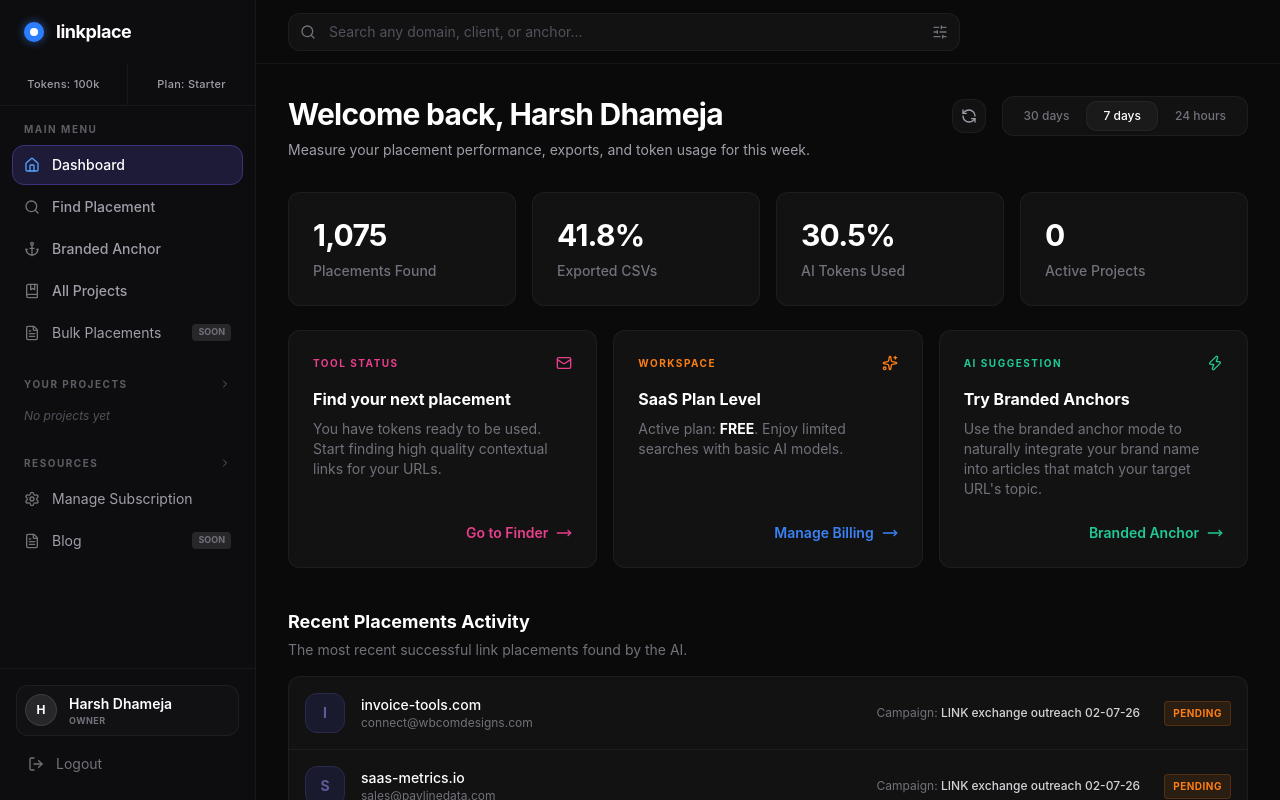
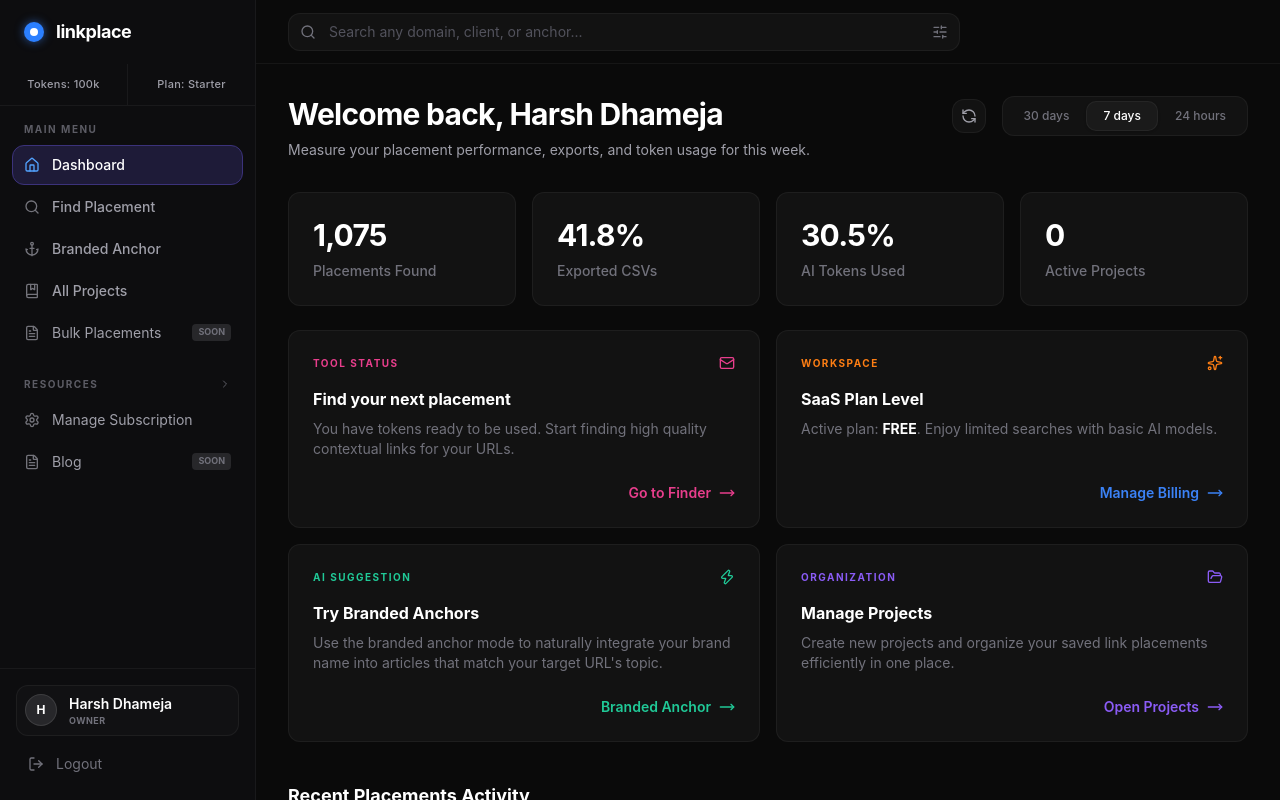
Before and after one commit to rachibusiness1001/link-place-, a Next.js app in the folder dashboard-ui/: page /dashboard in a window 1280 px wide. Built offline with nearby package versions, Linux system fonts and the light colour scheme.

Commit message:
feat: move projects to dashboard card instead of sidebar

```diff
--- a/dashboard-ui/src/app/(dashboard)/dashboard/page.tsx
+++ b/dashboard-ui/src/app/(dashboard)/dashboard/page.tsx
@@ -3,7 +3,7 @@
 import React, { useState } from 'react';
 import { motion } from 'framer-motion';
 import { useAppStore } from '@/store/useAppStore';
-import { RefreshCcw, Mail, Zap, Sparkles, MoveRight, ArrowUpRight } from 'lucide-react';
+import { RefreshCcw, Mail, Zap, Sparkles, MoveRight, ArrowUpRight, FolderOpen } from 'lucide-react';
 import Link from 'next/link';
 
 export default function Dashboard() {
@@ -58,7 +58,7 @@ export default function Dashboard() {
       </div>
 
       {/* Secondary Action Cards */}
-      <div className="grid grid-cols-3 gap-4 mb-10">
+      <div className="grid grid-cols-2 gap-4 mb-10">
 
         <div className="bg-[#121212] border border-white/5 rounded-xl p-6 flex flex-col hover:border-white/10 transition-colors">
           <div className="flex items-center justify-between mb-4">
@@ -99,6 +99,20 @@ export default function Dashboard() {
           </p>
           <Link href="/branded-anchor" className="text-[#20c997] text-sm font-semibold flex items-center gap-2 hover:gap-3 transition-all self-end">
             Branded Anchor <MoveRight className="w-4 h-4" />
+          </Link>
+        </div>
+
+        <div className="bg-[#121212] border border-white/5 rounded-xl p-6 flex flex-col hover:border-white/10 transition-colors">
+          <div className="flex items-center justify-between mb-4">
+            <span className="text-[10px] font-bold tracking-[0.15em] text-[#8b5cf6] uppercase">Organization</span>
+            <FolderOpen className="w-4 h-4 text-[#8b5cf6]" />
+          </div>
+          <h3 className="text-white font-bold mb-2">Manage Projects</h3>
+          <p className="text-zinc-500 text-sm mb-6 flex-1">
+            Create new projects and organize your saved link placements efficiently in one place.
+          </p>
+          <Link href="/manage-placements" className="text-[#8b5cf6] text-sm font-semibold flex items-center gap-2 hover:gap-3 transition-all self-end">
+            Open Projects <MoveRight className="w-4 h-4" />
           </Link>
         </div>
 
--- a/dashboard-ui/src/components/Sidebar.tsx
+++ b/dashboard-ui/src/components/Sidebar.tsx
@@ -108,38 +108,7 @@ export default function Sidebar() {
           </nav>
         </div>
 
-        {/* Projects Menu */}
-        <div className="mb-6">
-          <div className="text-[10px] font-bold text-zinc-500/80 uppercase tracking-[0.15em] mb-2 px-6 flex items-center justify-between">
-            Your Projects <ChevronRight className="w-3 h-3" />
-          </div>
-          <nav className="space-y-0.5 px-3">
-            {projects.length === 0 ? (
-              <div className="px-3 py-2 text-xs text-zinc-600 italic">No projects yet</div>
-            ) : (
-              projects.map((project) => {
-                const isActive = pathname === `/project/${project.id}`;
-                return (
-                  <Link key={project.id} href={`/project/${project.id}`} className="block relative">
-                    {isActive && (
-                      <motion.div
-                        layoutId="sidebar-project-active"
-                        className="absolute inset-0 bg-[#1e1b38] rounded-lg border border-[#3b327b]"
-                        initial={{ opacity: 0 }}
-                        animate={{ opacity: 1 }}
-                        transition={{ type: "spring", stiffness: 400, damping: 35 }}
-                      />
-                    )}
-                    <div className={`relative flex items-center gap-3 px-3 py-2.5 rounded-lg transition-colors text-sm ${isActive ? 'text-white' : 'hover:bg-white/5 hover:text-white'}`}>
-                      <LinkIcon className={`w-4 h-4 ${isActive ? 'text-violet-400' : 'opacity-70 text-violet-400/50'}`} />
-                      <span className="font-medium truncate">{project.name}</span>
-                    </div>
-                  </Link>
-                );
-              })
-            )}
-          </nav>
-        </div>
+        {/* Removed Projects Menu as per user request */}
 
         {/* Resources Menu */}
         <div>
```
